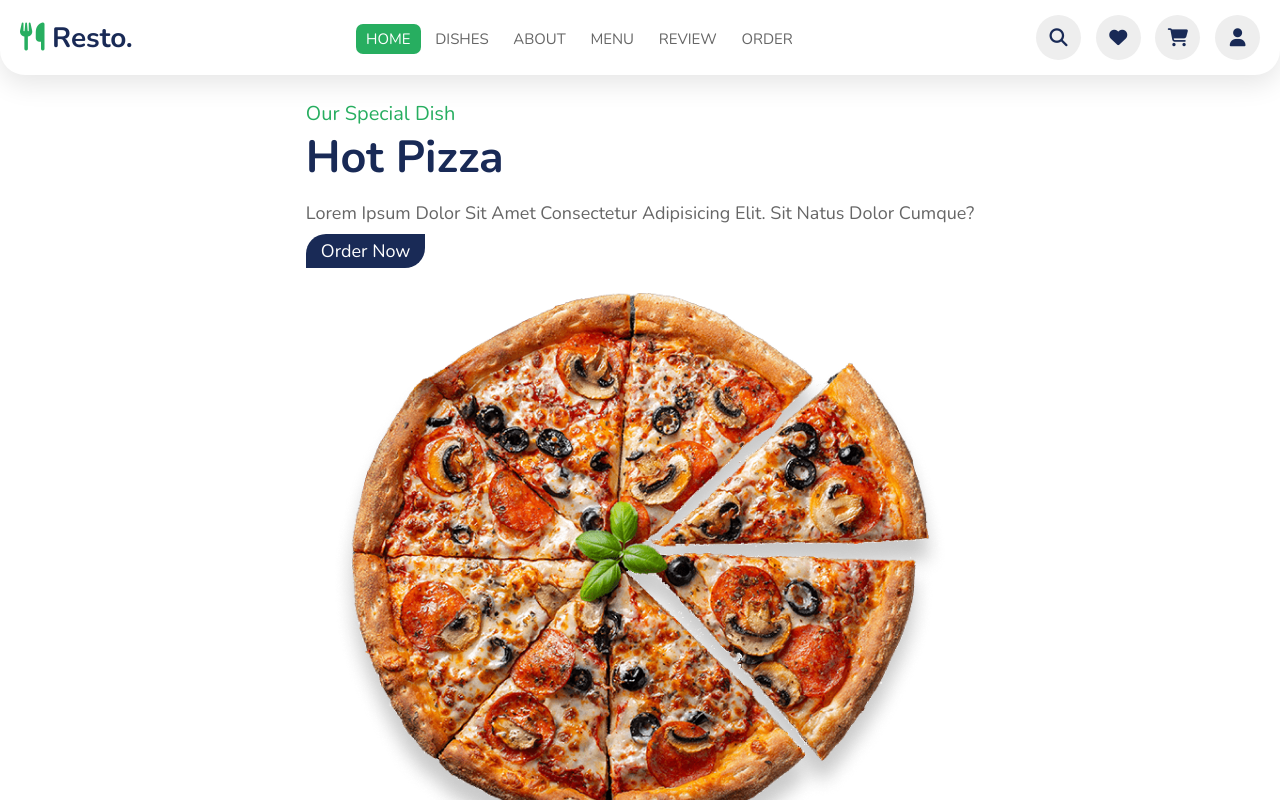
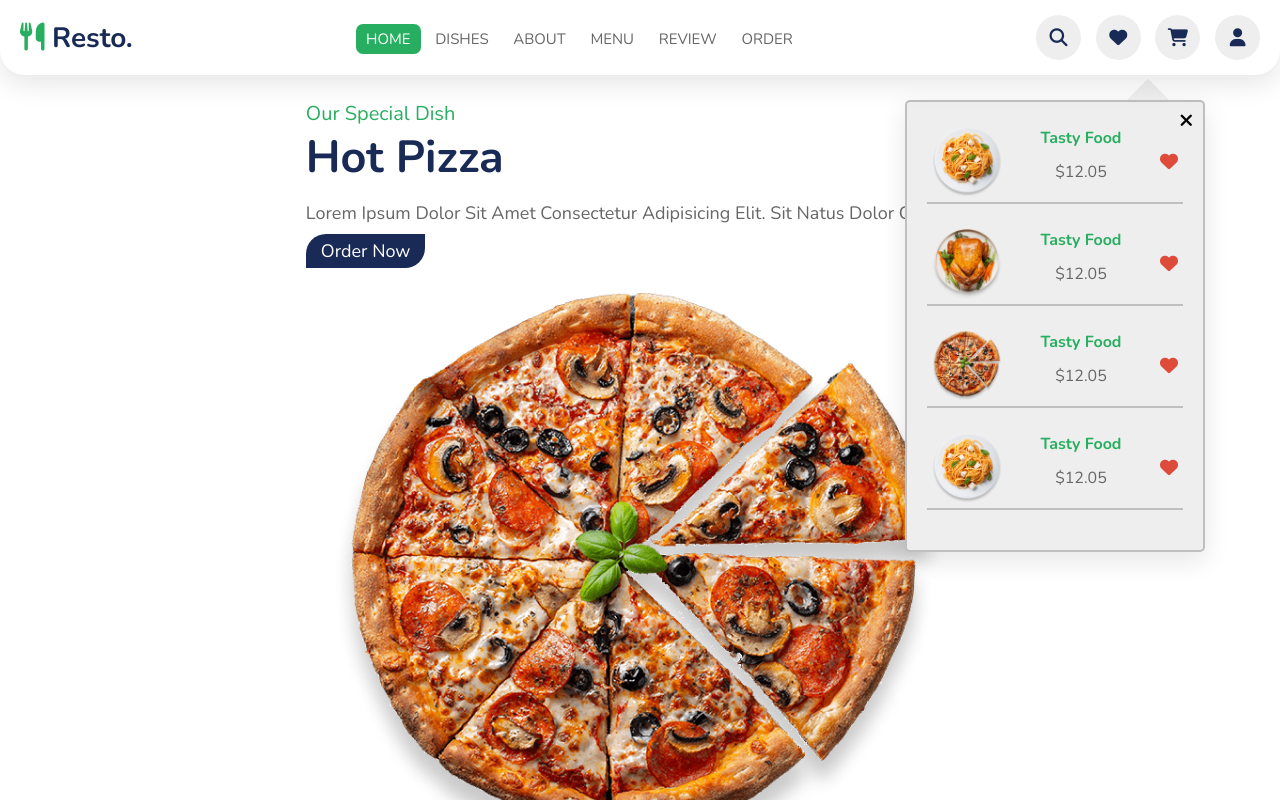
Before and after one commit to AboMazen2020/food-website, a plain HTML site: page index.html in a window 1280 px wide. Both pictures are taken after a click on the link 1118 px from the left and 37 px from the top of the page. Shown: the top 800 px of the page. Drawn offline with nearby package versions, Linux system fonts and the light colour scheme.

Commit message:
Update favorite form

```diff
--- a/css/style-sheet.css
+++ b/css/style-sheet.css
@@ -160,7 +160,7 @@ header .icon #menu-bars {
     cursor: pointer;
     width: 40px;
     height: 40px;
-    line-height: 20px;
+    margin: 10px auto;
     padding: 10px;
     border-radius: 50%;
     background-color: var(--green);
@@ -175,7 +175,6 @@ header .icon #menu-bars {
     top: 20px;
     right: 20px;
     font-size: 25px;
-    line-height: 20px;
 }
 
 /* End Search */
@@ -369,6 +368,73 @@ padding: 20px 0;
     color: #DF4B3B;
 }
 /* End checkout */
+
+/* Start favorite */
+#favorite {
+    position: fixed;
+    top: 100px;
+    right: 75px;
+    width: 300px;
+    background-color: #eee;
+    padding: 20px;
+    border-radius: 5px;
+    text-align: center;
+    border: 2px solid rgba(0,0,0,.2);
+    box-shadow: var(--box-shadow);
+    z-index: 100;
+    opacity: 0%;
+}
+#favorite::before {
+    content: "";
+    position: absolute;
+    top: -17px;
+    right: 40px;
+    border: 15px solid #eee;
+    transform: rotate(45deg);
+    border-bottom-color: transparent;
+    border-right-color: transparent;
+}
+#favorite.active {
+    opacity: 100%;
+}
+#favorite .broduct {
+    display: flex;
+    justify-content: space-between;
+    align-items: center;
+    gap: 10px;
+    padding: 5px;
+    margin-bottom: 20px;
+    border-bottom: 2px solid rgba(0,0,0,.2);
+}
+#favorite .broduct img {
+    width: 70px;
+    height: 70px;
+}
+#favorite .broduct h5 {
+    color: var(--green) !important;
+    font-size: 16px;
+    margin: 0;
+    padding: 0;
+    color: var(--black);
+}
+#favorite .broduct p {
+    font-size: 16px;
+}
+#favorite .broduct .fas {
+    color: #DF4B3B;
+    cursor: pointer;
+}
+
+#close-fav {
+    position: absolute;
+    top: 10px;
+    right: 10px;
+    cursor: pointer;
+}
+#close-fav:hover {
+    color: #DF4B3B;
+}
+/* End favorite */
 
 /* Start Home */
 .home {
--- a/index.html
+++ b/index.html
@@ -26,7 +26,7 @@
         <div class="icon">
             <i class="fas fa-bars" id="menu-bars"></i>
             <i class="fas fa-search" id="search-icon"></i>
-            <a href="#" class="fas fa-heart"></a>
+            <a href="#" id="favorite-click" class="fas fa-heart"></a>
             <a href="#" id="cart" class="fas fa-shopping-cart"></a>
             <a href="#" id="login-user" class="fas fa-user"></a>
         </div>
@@ -102,7 +102,44 @@
 
     <!-- End checkout -->
 
+    <!-- Start favorite -->
+    <div id="favorite">
+        <div class="broduct">
+            <img src="images/home-img-1.png" alt="">
+            <div class="info">
+                <h5>Tasty Food</h5>
+                <p class="price">$12.05</p>
+            </div>
+            <i class="fas fa-heart"></i>
+        </div>
+        <div class="broduct">
+            <img src="images/home-img-2.png" alt="">
+            <div class="info">
+                <h5>Tasty Food</h5>
+                <p class="price">$12.05</p>
+            </div>
+            <i class="fas fa-heart"></i>
+        </div>
+        <div class="broduct">
+            <img src="images/home-img-3.png" alt="">
+            <div class="info">
+                <h5>Tasty Food</h5>
+                <p class="price">$12.05</p>
+            </div>
+            <i class="fas fa-heart"></i>
+        </div>
+        <div class="broduct">
+            <img src="images/home-img-1.png" alt="">
+            <div class="info">
+                <h5>Tasty Food</h5>
+                <p class="price">$12.05</p>
+            </div>
+            <i class="fas fa-heart"></i>
+        </div>
+        <i class="fas fa-times" id="close-fav"></i>
+    </div>
 
+    <!-- End favorite -->
 
     <!-- home section starts  -->
 
--- a/js/scriptJs.js
+++ b/js/scriptJs.js
@@ -64,6 +64,22 @@ clossedForm.onclick = () => {
 
 // End checkout
 
+// Start favorite
+
+let favorite = document.querySelector("#favorite-click");
+
+    favorite.onclick = () => {
+        document.querySelector("#favorite").classList.toggle("active");
+    }
+
+let closeFav = document.getElementById("close-fav");
+
+    closeFav.onclick = () => {
+        document.querySelector("#favorite").classList.remove("active");
+    }
+
+// End favorite
+
 // Start scroll top
 let span = document.querySelector(".up");
 
```
